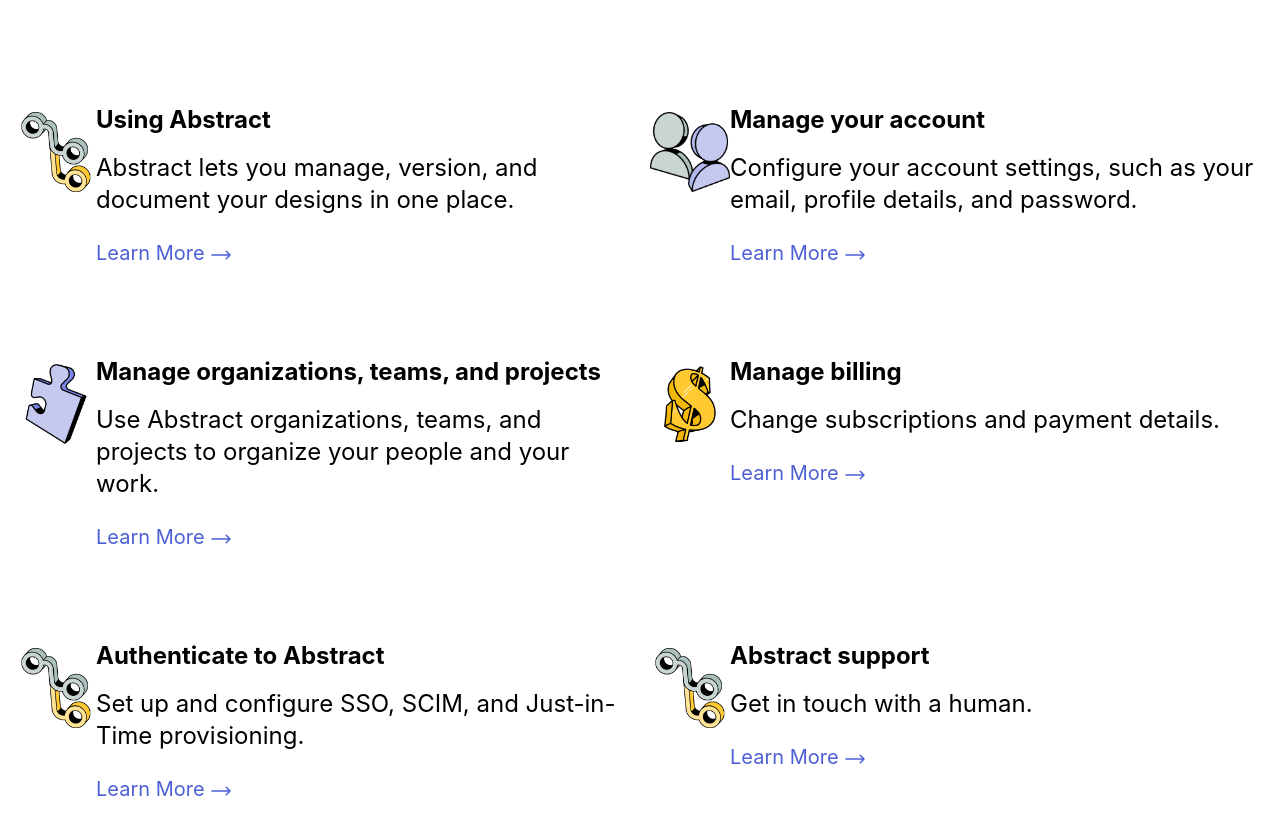
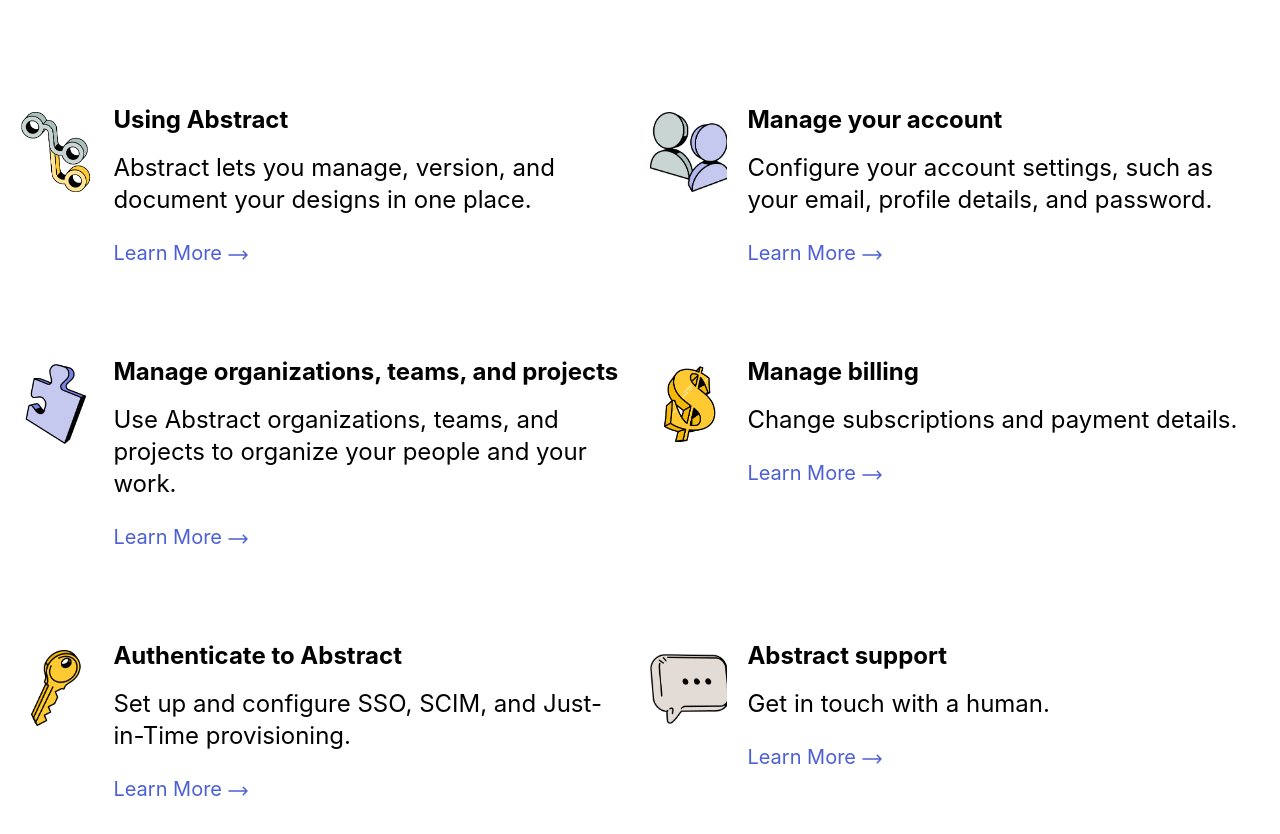
Before and after one commit to likelionTailwind/abstract_tw_1, a website: page src/index.html in a window 1280 px wide. Drawn offline with Linux system fonts and the light colour scheme; a web font is replaced by a local one.

Commit message:
Design: section2 아이콘 이미지, mr 수정

```diff
--- a/src/index.html
+++ b/src/index.html
@@ -18,9 +18,9 @@
       <ul
         class="grid grid-cols-1 mx-auto text-2xl max-w-screen-3xl my-28 gap-x-5 gap-y-24 md:grid-cols-2"
       >
-        <li class="flex justify-between">
+        <li class="flex">
           <div
-            class="w-16 h-16 transition duration-200 bg-cover bg-branch xl:w-20 xl:h-20"
+            class="w-16 h-16 mr-5 transition duration-200 bg-cover bg-branch xl:w-20 xl:h-20"
           ></div>
           <div class="max-w-screen-sm -mt-2 w-txt-box">
             <h4 class="mb-4 font-bold">Using Abstract</h4>
@@ -46,9 +46,9 @@
             </a>
           </div>
         </li>
-        <li class="flex justify-between">
+        <li class="flex">
           <div
-            class="w-16 h-16 transition duration-200 bg-cover bg-human xl:w-20 xl:h-20"
+            class="w-16 h-16 mr-5 transition duration-200 bg-cover bg-human xl:w-20 xl:h-20"
           ></div>
           <div class="max-w-screen-sm -mt-2 w-txt-box">
             <h4 class="mb-4 font-bold">Manage your account</h4>
@@ -74,9 +74,9 @@
             </a>
           </div>
         </li>
-        <li class="flex justify-between">
+        <li class="flex">
           <div
-            class="w-16 h-16 transition duration-200 bg-cover bg-puzzle xl:w-20 xl:h-20"
+            class="w-16 h-16 mr-5 transition duration-200 bg-cover bg-puzzle xl:w-20 xl:h-20"
           ></div>
           <div class="max-w-screen-sm -mt-2 w-txt-box">
             <h4 class="mb-4 font-bold">
@@ -104,9 +104,9 @@
             </a>
           </div>
         </li>
-        <li class="flex justify-between">
+        <li class="flex">
           <div
-            class="w-16 h-16 transition duration-200 bg-cover bg-dollar xl:w-20 xl:h-20"
+            class="w-16 h-16 mr-5 transition duration-200 bg-cover bg-dollar xl:w-20 xl:h-20"
           ></div>
           <div class="max-w-screen-sm -mt-2 w-txt-box">
             <h4 class="mb-4 font-bold">Manage billing</h4>
@@ -129,9 +129,9 @@
             </a>
           </div>
         </li>
-        <li class="flex justify-between">
+        <li class="flex">
           <div
-            class="w-16 h-16 transition duration-200 bg-cover bg-branch xl:w-20 xl:h-20"
+            class="w-16 h-16 mr-5 transition duration-200 bg-cover bg-key xl:w-20 xl:h-20"
           ></div>
           <div class="max-w-screen-sm -mt-2 w-txt-box">
             <h4 class="mb-4 font-bold">Authenticate to Abstract</h4>
@@ -156,9 +156,9 @@
             </a>
           </div>
         </li>
-        <li class="flex justify-between">
+        <li class="flex">
           <div
-            class="w-16 h-16 transition duration-200 bg-cover bg-branch xl:w-20 xl:h-20"
+            class="w-16 h-16 mr-5 transition duration-200 bg-cover bg-message xl:w-20 xl:h-20"
           ></div>
           <div class="max-w-screen-sm -mt-2 w-txt-box">
             <h4 class="mb-4 font-bold">Abstract support</h4>
```
Also changed, not shown: src/css/style.css.
